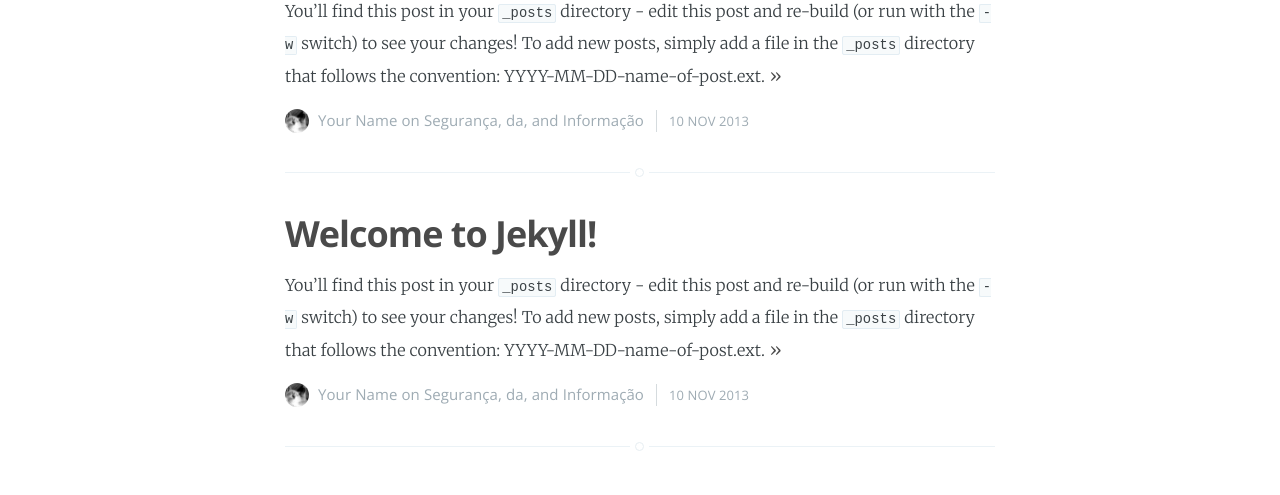
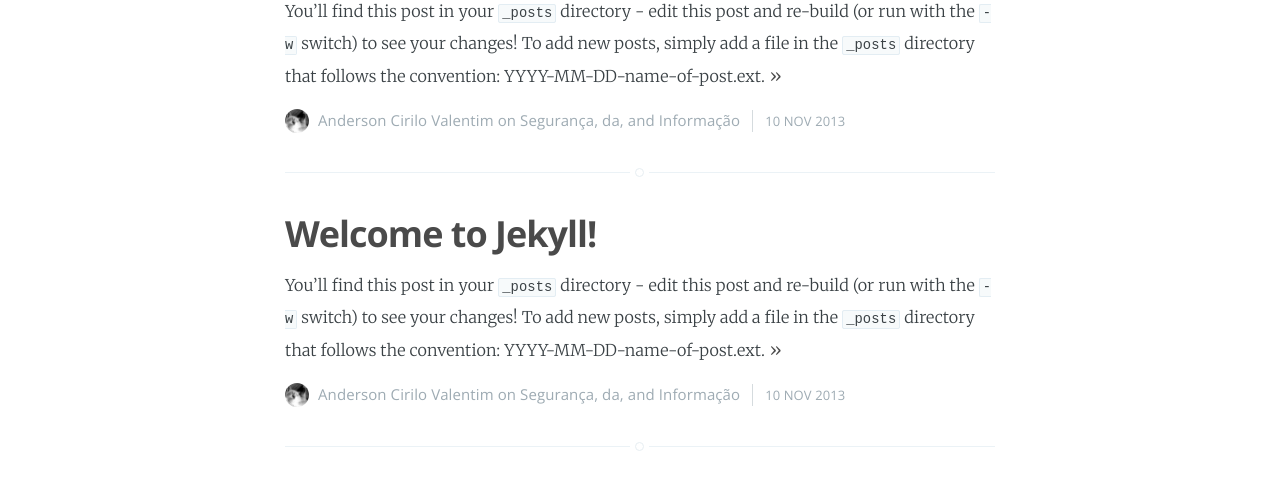
Before and after one commit to andersonvalentim/andersonvalentim.github.io, a Jekyll site: the page built from index.html, in a window 1280 px wide. Shown: the part 471-966 px from the top of the page. Built offline with Jekyll 4.4.1, drawn with Linux system fonts in a browser that asks for light colours; the list of posts is cut into pages by our own code.

Commit message:
Adicionando modificações

```diff
--- a/_config.yml
+++ b/_config.yml
@@ -8,9 +8,9 @@ logo: false
 paginate: 15
 baseurl: /
 domain_name: 'http://andersonvalentim.codes'
-google_analytics: 'UA-XXXXXXXX-X'
+google_analytics: 'UA-152697744-1'
 gems: [jekyll-paginate]
 
 # Details for the RSS feed generator
 url:            'blog url'
-author:         'Your Name'
+author:         'Anderson Cirilo Valentim'
```
